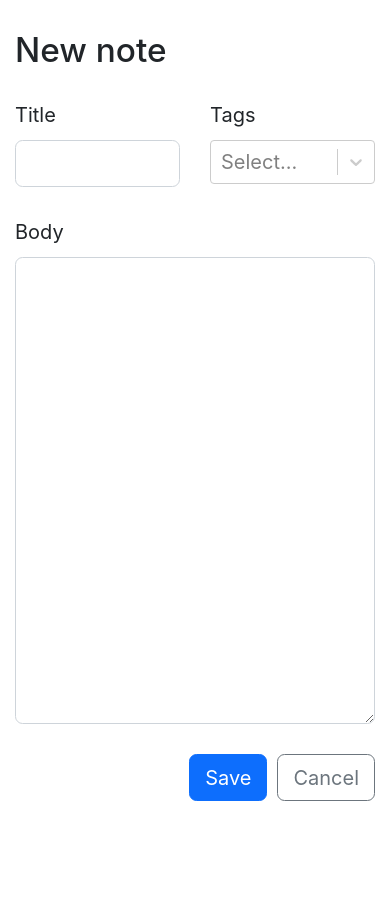
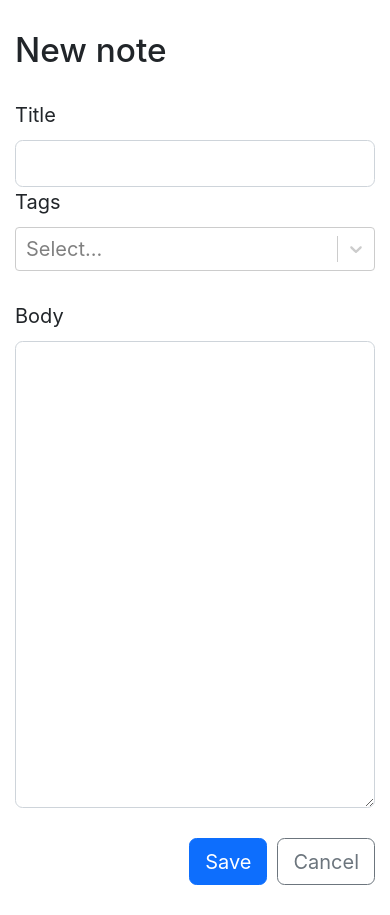
Before and after one commit to joeypy/nextjs-notes-markdown, a Next.js app: page /note/new in a window 390 px wide. Before the commit the page ends 844 px from the top, so only its background shows below. Built offline with nearby package versions, Linux system fonts and the light colour scheme; no server answers; the database is empty.

Commit message:
Fixing responsive input

```diff
--- a/components/NoteForm.tsx
+++ b/components/NoteForm.tsx
@@ -31,10 +31,10 @@ export const NoteForm = ({
       markdown: markdownRef.current!.value,
       tags: selectedTags.map((tag) => tag._id),
     });
-    if(note){
-      router.push(`/note/${note._id}`)
+    if (note) {
+      router.push(`/note/${note._id}`);
     } else {
-      router.replace('/')
+      router.replace('/');
     }
   };
 
@@ -50,11 +50,15 @@ export const NoteForm = ({
   return (
     <Form onSubmit={handleSubmit}>
       <Stack gap={4}>
-        <Row>
+        <Row xs={1} md={2}>
           <Col>
             <Form.Group controlId="title">
               <Form.Label>Title</Form.Label>
-              <Form.Control ref={titleRef} defaultValue={note?.title} required />
+              <Form.Control
+                ref={titleRef}
+                defaultValue={note?.title}
+                required
+              />
             </Form.Group>
           </Col>
           <Col>
--- a/components/NoteList.tsx
+++ b/components/NoteList.tsx
@@ -31,7 +31,7 @@ export const NoteList = ({ notes, tags }: Props) => {
   return (
     <>
       <Form>
-        <Row className="mb-4">
+        <Row xs={1} md={2} className="mb-4">
           <Col>
             <Form.Group>
               <Form.Label>Title</Form.Label>
```
